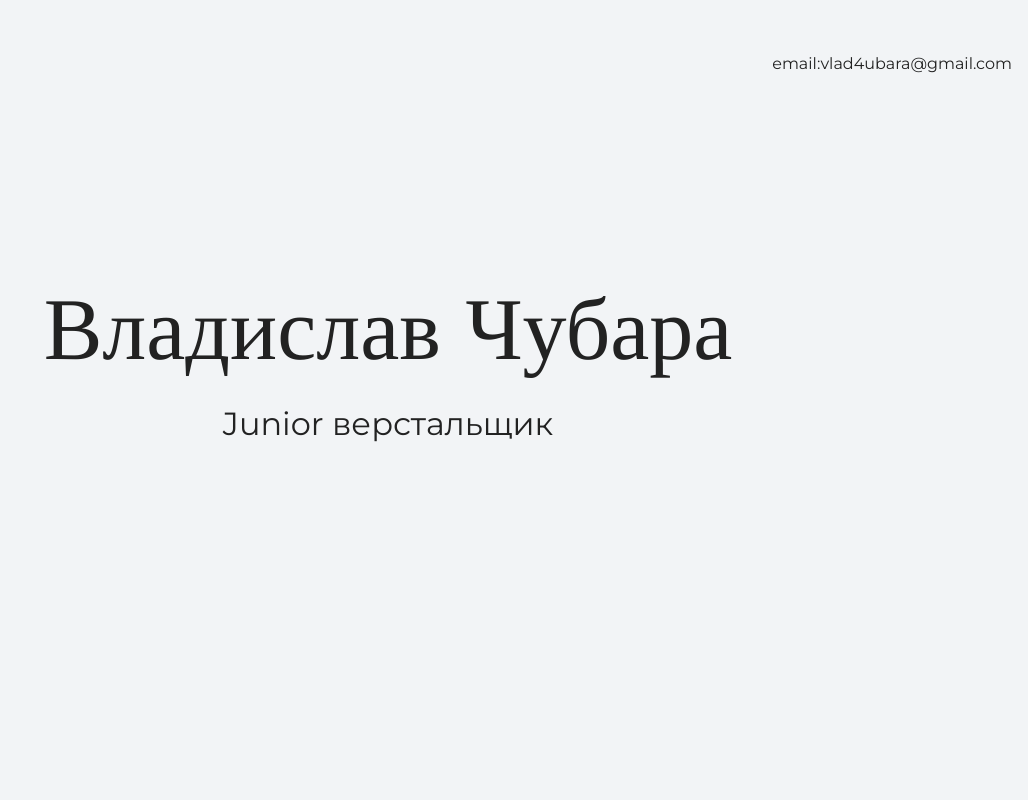
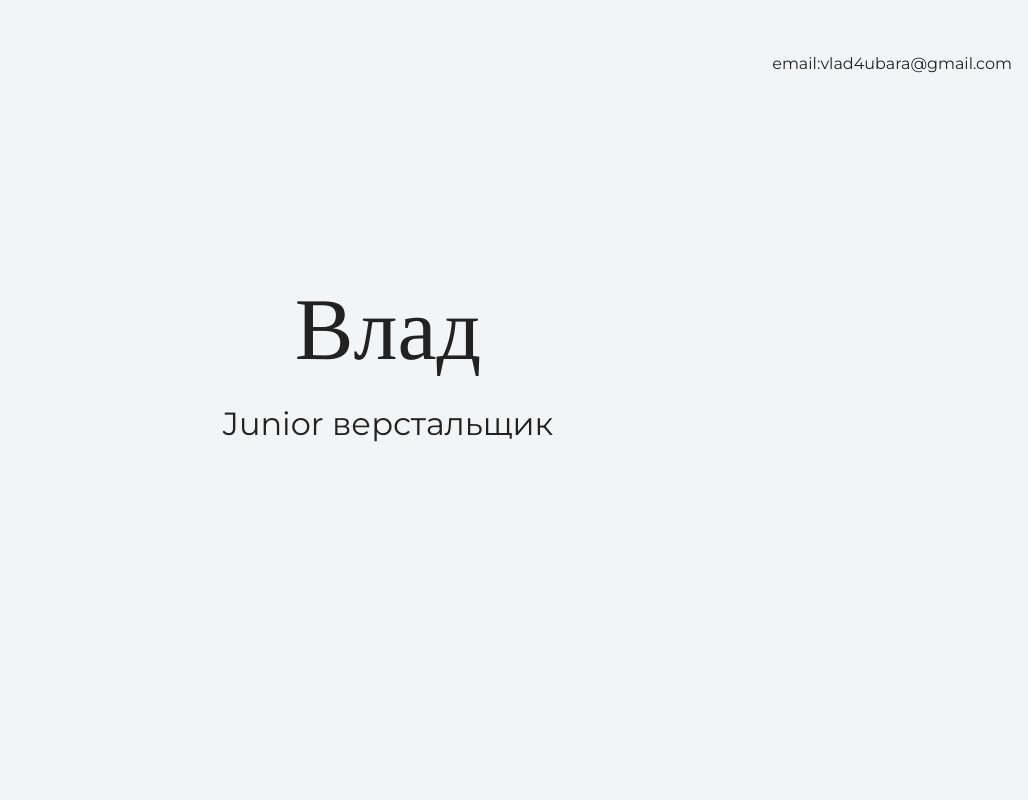
Before and after one commit to vlad4ubara/My-site, a plain HTML site: page index.html in a window 1280 px wide. Shown: the top 800 px of the page, without its empty margins (252-1280 px from the left). Drawn offline with nearby package versions, Linux system fonts and the light colour scheme.

Commit message:
Меняет текст на главной странице

```diff
--- a/index.html
+++ b/index.html
@@ -16,7 +16,7 @@
 
     <section class="hero-image">
       <div class="container">
-      <h1 class="heading">Владислав Чубара</h1>
+      <h1 class="heading">Влад </h1>
       <p>Junior верстальщик</p>
       </div>
     </section>
```
